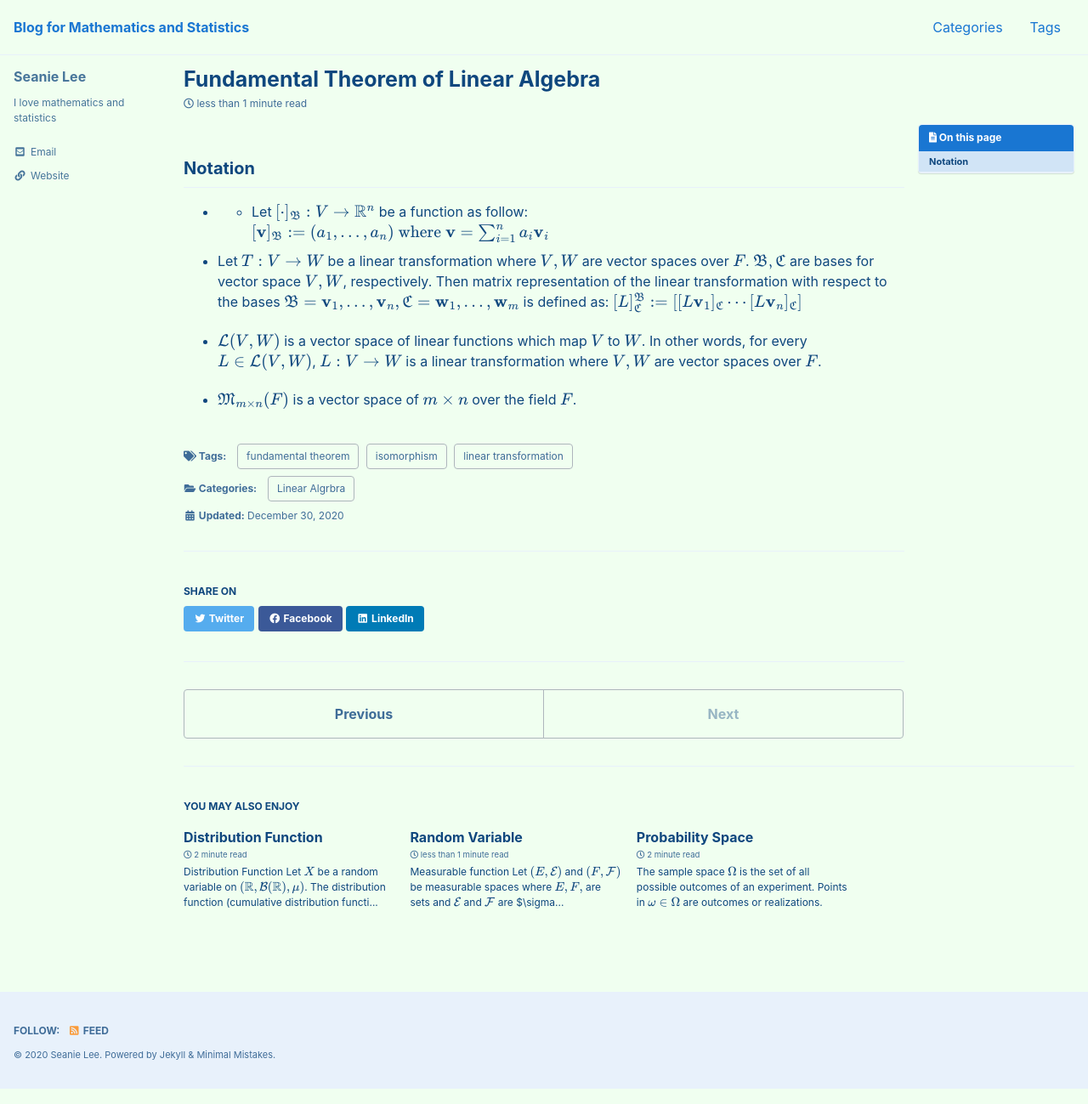
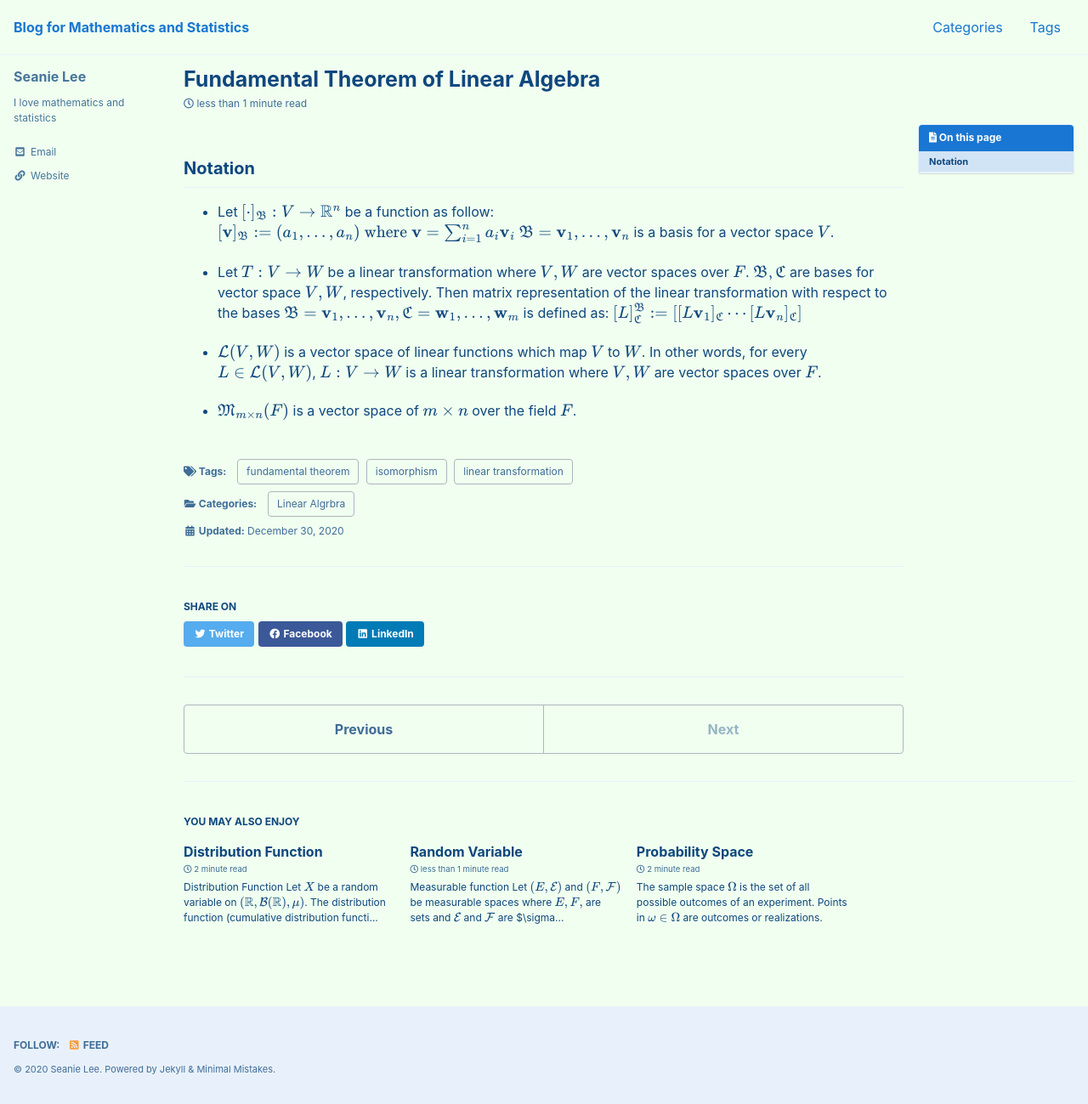
Before and after one commit to seanie12/blog, a Jekyll site: the page built from _posts/2020-12-30-fudamental-theorem-of-linear-algebra.md, in a window 1280 px wide. Shown: the whole page at 85% size. Built offline with Jekyll 4.4.1, drawn with Linux system fonts in a browser that asks for light colours; cached includes are drawn as plain includes; formulas are drawn with MathJax 3.

Commit message:
Update 2020-12-30-fudamental-theorem-of-linear-algebra.md

```diff
--- a/_posts/2020-12-30-fudamental-theorem-of-linear-algebra.md
+++ b/_posts/2020-12-30-fudamental-theorem-of-linear-algebra.md
@@ -18,8 +18,9 @@ comments : true
 ---
 
 ## Notation
-- - Let  $[\cdot]_{\mathfrak{B}}:V \rightarrow \mathbb{R}^n$ be a function as follow:
+- Let  $[\cdot]_{\mathfrak{B}}:V \rightarrow \mathbb{R}^n$ be a function as follow:
 $$[\mathbf{v}]_{\mathfrak{B}} := (a_1, \ldots, a_n) \text{ where } \mathbf{v} = \sum_{i=1}^n a_i\mathbf{v}_i$$
+$\mathfrak{B} = \{ \mathbf{v}_1, \ldots, \mathbf{v}_n\}$ is a basis for a vector space $V$.
 
 - Let $T: V \rightarrow W$ be a linear transformation where $V, W$ are vector spaces over $F$. $\mathfrak{B,C}$ are bases for vector space $V, W$, respectively. Then matrix representation of the linear transformation with respect to the bases $\mathfrak{B} = \{ \mathbf{v}_1, \ldots, \mathbf{v}_n \}, \mathfrak{C}=\{ \mathbf{w}_1, \ldots, \mathbf{w}_m \}$ is defined as:
 $$ [L]^\mathfrak{B}_{\mathfrak{C}} := [ [L\mathbf{v}_1]_{\mathfrak{C}} \cdots[L\mathbf{v}_n]_{\mathfrak{C}}]$$
```
